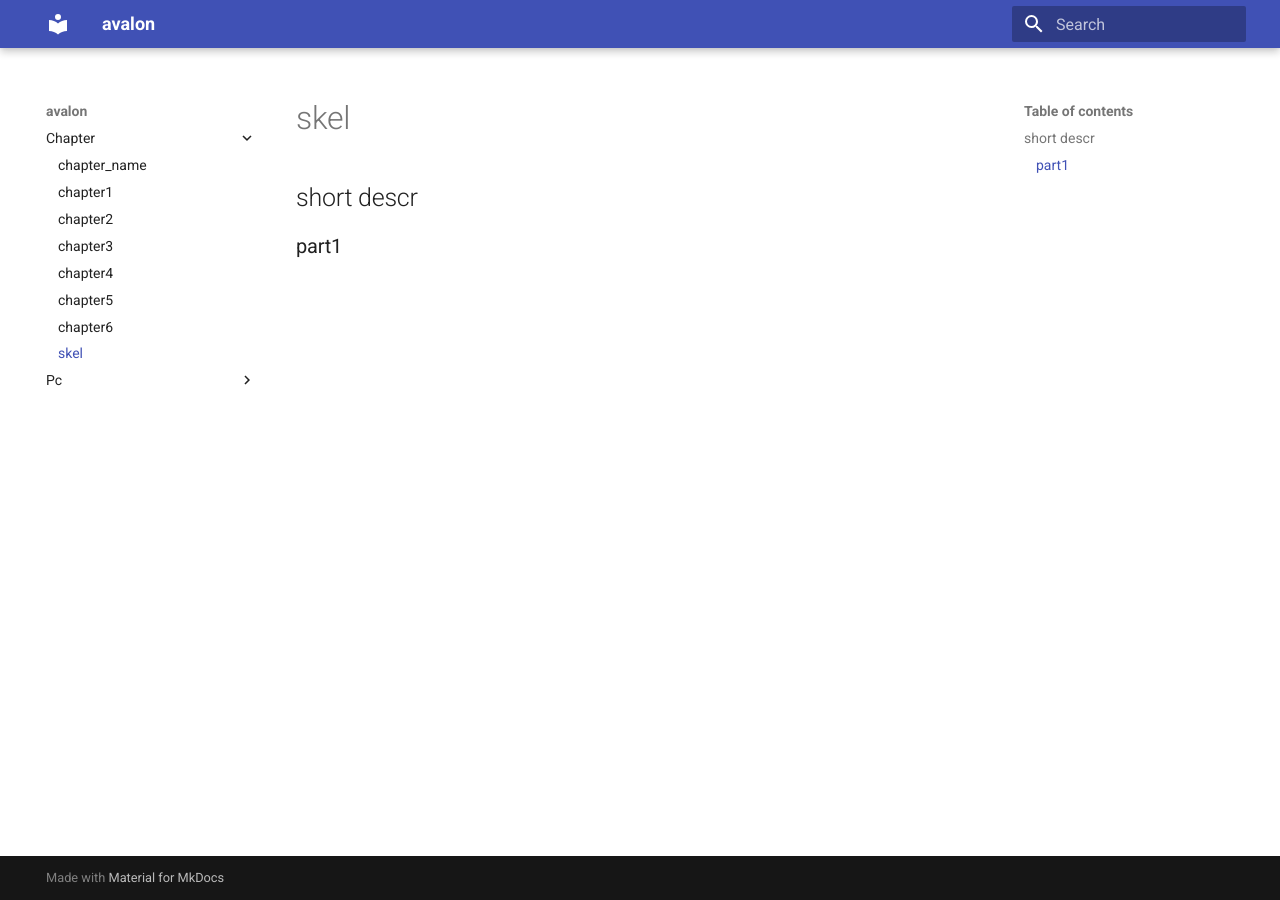
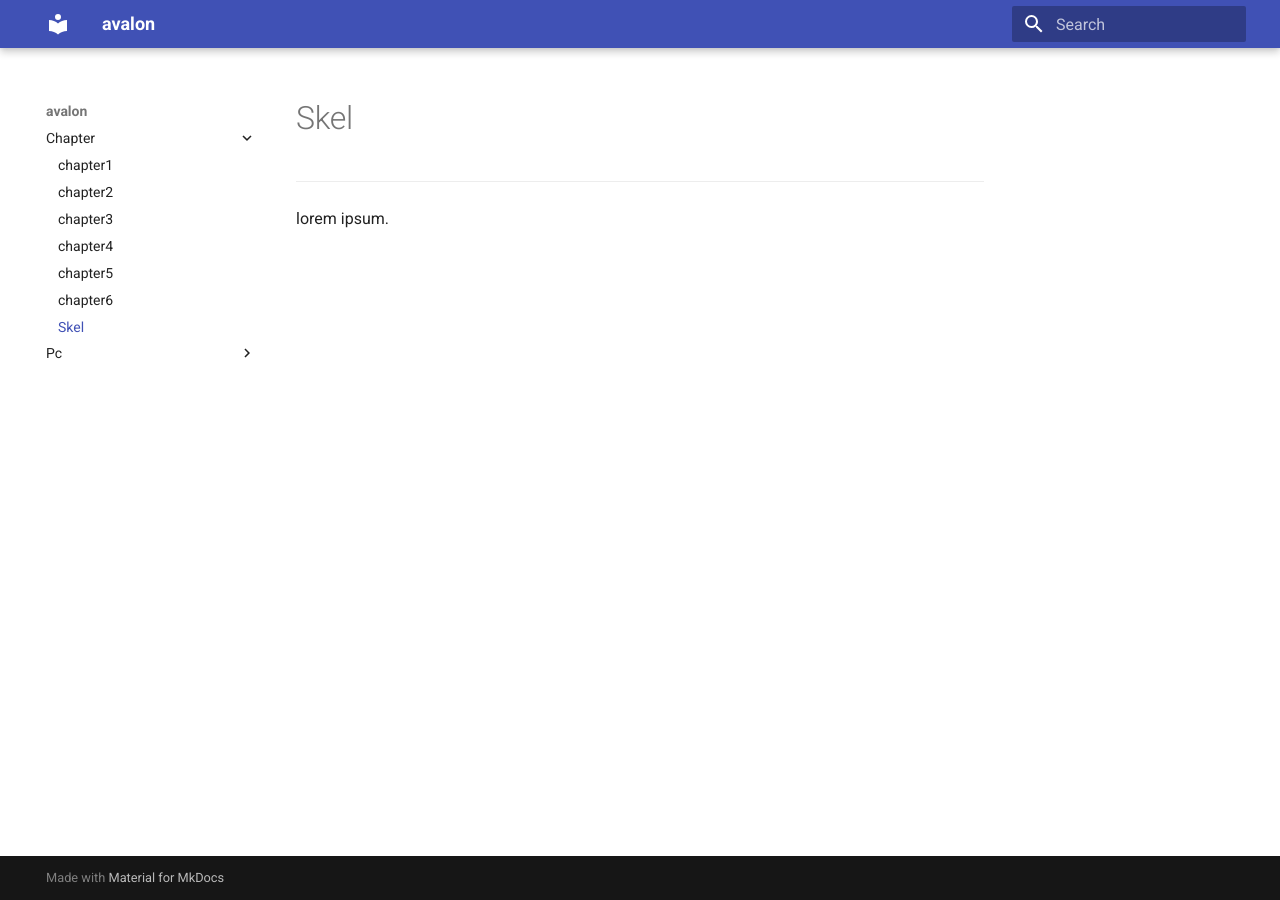
Before and after one commit to mkdocs-pnp/avalon, an MkDocs documentation site: the page built from docs/chapter/skel.md, in a window 1280 px wide. Built offline with MkDocs 1.6.1 and Material for MkDocs 9.7.7, drawn with Linux system fonts in a browser that asks for light colours.

Commit message:
fix skel.md.

```diff
--- a/docs/chapter/_skel.md
+++ /dev/null
@@ -1,5 +0,0 @@
-# chapter_name
-
-## short descr
-
-###  part1
--- a/docs/chapter/skel.md
+++ b/docs/chapter/skel.md
@@ -1,5 +1,8 @@
-# skel
-
-## short descr
-
-###  part1
+ummary: description
+authors:
+    - foo
+    - bar
+date: 2020-06-10
+some_url: https://example.com
+---
+lorem ipsum.
```
